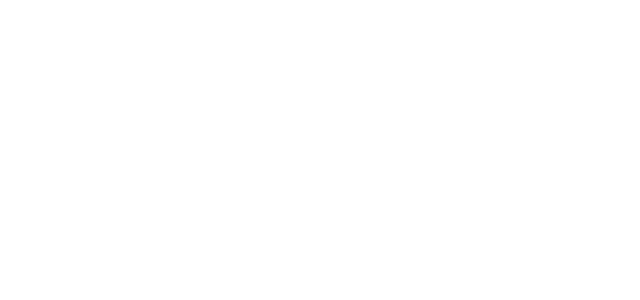
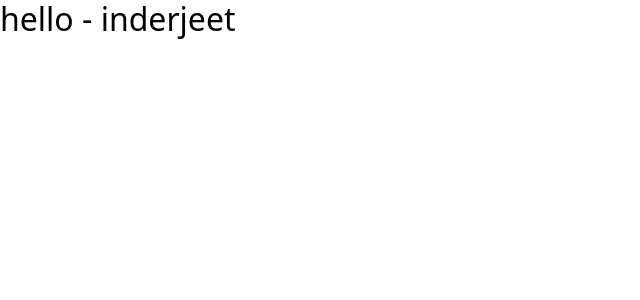
Before and after one commit to INDERJEETBHADU/Abacus, a React (Create React App) app: page / in a window 1280 px wide. Shown: the top 300 px of the page, without its empty margins (0-640 px from the left). Built offline with nearby package versions, Linux system fonts and the light colour scheme.

Commit message:
testing folder

```diff
--- a/src/App.js
+++ b/src/App.js
@@ -2,12 +2,13 @@ import logo from './logo.svg';
 import './App.css';
 import 'bootstrap/dist/css/bootstrap.min.css';
 import 'bootstrap/dist/js/bootstrap.min.js';
+import Footer from './components/Footer';
 
 
 function App() {
   return (
     <div className="App">
-
+<Footer/>
     </div>
   );
 }
--- a/src/components/Footer.jsx
+++ b/src/components/Footer.jsx
@@ -0,0 +1,12 @@
+import React from 'react'
+
+const Footer = () => {
+  return (
+    <div>
+        <h2 className=' text-black'> hello - inderjeet</h2>
+
+    </div>
+  )
+}
+
+export default Footer
```
